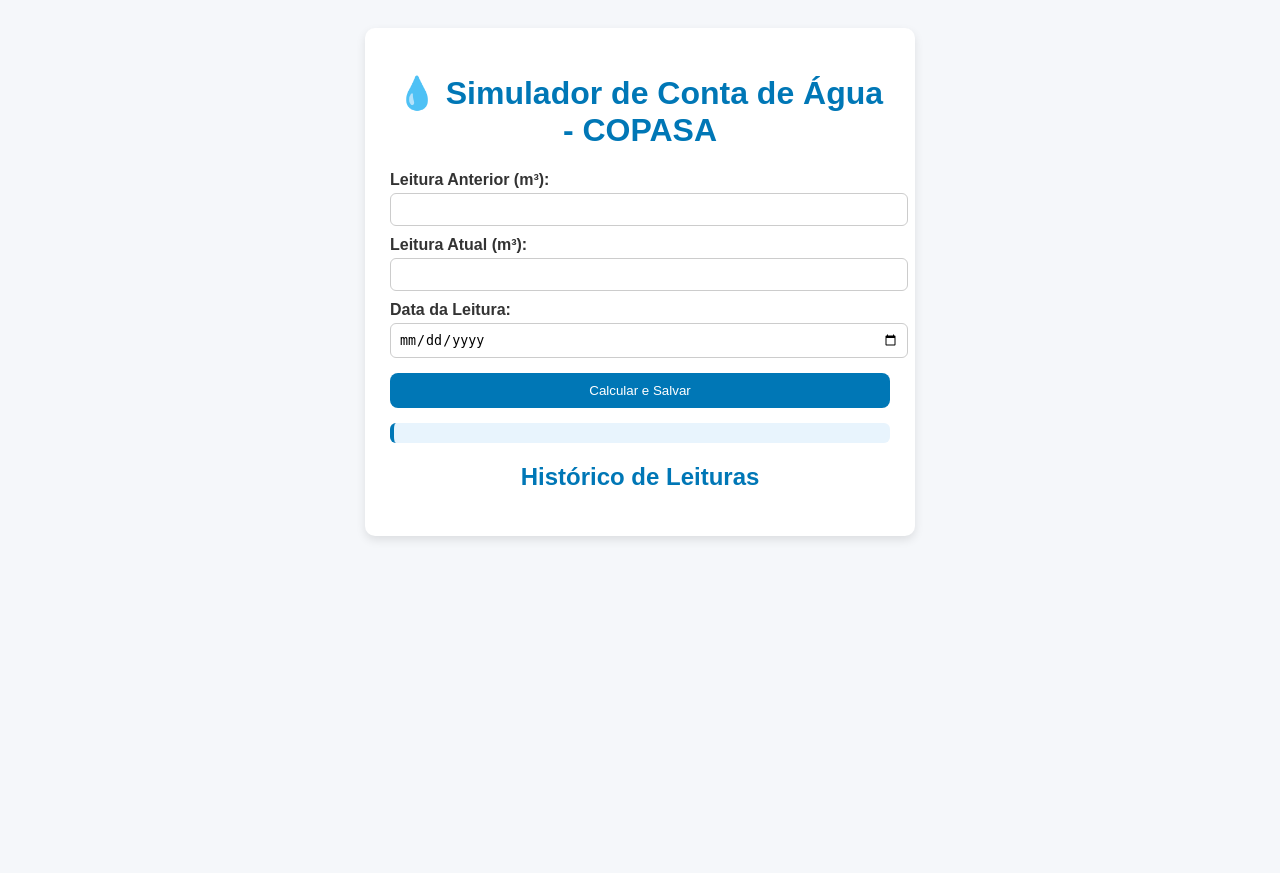
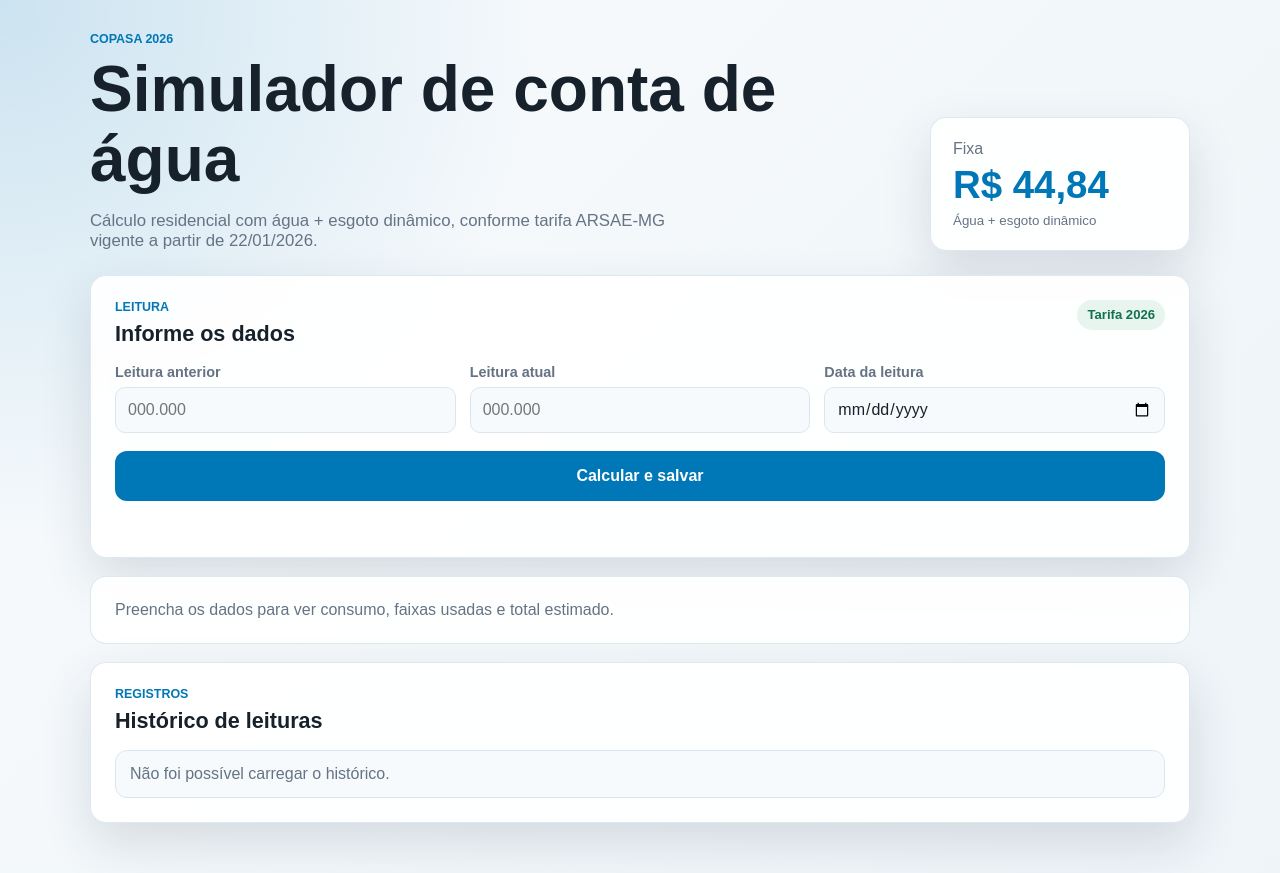
Before and after one commit to LuizG-SR/luizg-sr.github.io, a PHP site: page /agua_apto/index.html in a window 1280 px wide. Before the commit the page ends 540 px from the top, so only its background shows below. Run offline with PHP 8.4, Linux system fonts and the light colour scheme; some libraries are stand-ins or nearby versions.

Commit message:
Atualiza simulador de agua COPASA

```diff
--- a/agua_apto/index.html
+++ b/agua_apto/index.html
@@ -8,26 +8,66 @@
 		<script type="module" src="script.js" defer></script>
 	</head>
 	<body>
-		<div class="container">
-			<h1>💧 Simulador de Conta de Água - COPASA</h1>
+		<main class="app-shell">
+			<section class="hero">
+				<div>
+					<p class="eyebrow">COPASA 2026</p>
+					<h1>Simulador de conta de água</h1>
+					<p class="hero-copy">
+						Cálculo residencial com água + esgoto dinâmico, conforme tarifa ARSAE-MG vigente a
+						partir de 22/01/2026.
+					</p>
+				</div>
+				<div class="tariff-card" aria-label="Resumo tarifário">
+					<span>Fixa</span>
+					<strong>R$ 44,84</strong>
+					<small>Água + esgoto dinâmico</small>
+				</div>
+			</section>
 
-			<div class="input-section">
-				<label>Leitura Anterior (m³):</label>
-				<input type="number" id="leituraAnterior" step="0.001" />
+			<section class="panel calculator-panel" aria-labelledby="form-title">
+				<div class="panel-header">
+					<div>
+						<p class="eyebrow">Leitura</p>
+						<h2 id="form-title">Informe os dados</h2>
+					</div>
+					<span class="status-pill">Tarifa 2026</span>
+				</div>
 
-				<label>Leitura Atual (m³):</label>
-				<input type="number" id="leituraAtual" step="0.001" />
+				<div class="input-grid">
+					<label>
+						<span>Leitura anterior</span>
+						<input type="number" id="leituraAnterior" step="0.001" min="0" placeholder="000.000" />
+					</label>
 
-				<label>Data da Leitura:</label>
-				<input type="date" id="dataLeitura" />
+					<label>
+						<span>Leitura atual</span>
+						<input type="number" id="leituraAtual" step="0.001" min="0" placeholder="000.000" />
+					</label>
 
-				<button id="calcular">Calcular e Salvar</button>
-			</div>
+					<label>
+						<span>Data da leitura</span>
+						<input type="date" id="dataLeitura" />
+					</label>
+				</div>
 
-			<div id="resultado"></div>
+				<button id="calcular" class="primary-button">Calcular e salvar</button>
+				<p id="firebaseStatus" class="helper-text"></p>
+			</section>
 
-			<h2>Histórico de Leituras</h2>
-			<ul id="historico"></ul>
-		</div>
+			<section id="resultado" class="panel result-panel empty">
+				<p>Preencha os dados para ver consumo, faixas usadas e total estimado.</p>
+			</section>
+
+			<section class="panel history-panel" aria-labelledby="history-title">
+				<div class="panel-header">
+					<div>
+						<p class="eyebrow">Registros</p>
+						<h2 id="history-title">Histórico de leituras</h2>
+					</div>
+				</div>
+				<ul id="historico" class="history-list"></ul>
+			</section>
+		</main>
 	</body>
 </html>
--- a/agua_apto/style.css
+++ b/agua_apto/style.css
@@ -1,72 +1,354 @@
-body {
-	font-family: Arial, sans-serif;
-	background: #f5f7fa;
-	color: #333;
-	display: flex;
-	justify-content: center;
-	padding: 20px;
+:root {
+	--bg: #eef4f8;
+	--surface: #ffffff;
+	--surface-soft: #f6fafc;
+	--text: #17212b;
+	--muted: #657384;
+	--line: #dbe6ee;
+	--primary: #0077b6;
+	--primary-dark: #005f8a;
+	--accent: #15a36b;
+	--warn: #9a6700;
+	--error: #b42318;
+	--shadow: 0 20px 50px rgba(33, 53, 71, 0.14);
+	--radius: 16px;
 }
 
-.container {
-	background: white;
-	padding: 25px;
-	border-radius: 10px;
-	box-shadow: 0 4px 10px rgba(0, 0, 0, 0.1);
-	width: 90%;
-	max-width: 500px;
+* {
+	box-sizing: border-box;
+}
+
+body {
+	margin: 0;
+	min-height: 100vh;
+	font-family: Arial, Helvetica, sans-serif;
+	background:
+		radial-gradient(circle at top left, rgba(0, 119, 182, 0.18), transparent 34rem),
+		linear-gradient(135deg, #f8fbfd 0%, var(--bg) 100%);
+	color: var(--text);
+}
+
+button,
+input {
+	font: inherit;
+}
+
+.app-shell {
+	width: min(1100px, calc(100% - 32px));
+	margin: 0 auto;
+	padding: 32px 0;
+}
+
+.hero {
+	display: grid;
+	grid-template-columns: minmax(0, 1fr) 260px;
+	gap: 24px;
+	align-items: end;
+	margin-bottom: 24px;
+}
+
+.eyebrow {
+	margin: 0 0 8px;
+	color: var(--primary);
+	font-size: 0.78rem;
+	font-weight: 700;
+	letter-spacing: 0;
+	text-transform: uppercase;
 }
 
 h1,
 h2 {
-	color: #0077b6;
-	text-align: center;
+	margin: 0;
+	line-height: 1.1;
 }
 
-label {
-	font-weight: bold;
-	margin-top: 10px;
+h1 {
+	max-width: 760px;
+	font-size: clamp(2rem, 5vw, 4rem);
+}
+
+h2 {
+	font-size: 1.35rem;
+}
+
+.hero-copy {
+	max-width: 620px;
+	margin: 16px 0 0;
+	color: var(--muted);
+	font-size: 1.05rem;
+}
+
+.tariff-card,
+.panel {
+	background: rgba(255, 255, 255, 0.92);
+	border: 1px solid rgba(219, 230, 238, 0.9);
+	box-shadow: var(--shadow);
+	backdrop-filter: blur(10px);
+}
+
+.tariff-card {
+	padding: 22px;
+	border-radius: var(--radius);
+}
+
+.tariff-card span,
+.tariff-card small {
 	display: block;
+	color: var(--muted);
+}
+
+.tariff-card strong {
+	display: block;
+	margin: 8px 0;
+	font-size: 2.4rem;
+	line-height: 1;
+	color: var(--primary);
+}
+
+.panel {
+	padding: 24px;
+	border-radius: var(--radius);
+	margin-bottom: 18px;
+}
+
+.panel-header {
+	display: flex;
+	gap: 16px;
+	align-items: flex-start;
+	justify-content: space-between;
+	margin-bottom: 18px;
+}
+
+.status-pill {
+	display: inline-flex;
+	align-items: center;
+	min-height: 30px;
+	padding: 6px 10px;
+	border-radius: 999px;
+	background: #e7f5ee;
+	color: #11724d;
+	font-size: 0.82rem;
+	font-weight: 700;
+	white-space: nowrap;
+}
+
+.input-grid {
+	display: grid;
+	grid-template-columns: repeat(3, minmax(0, 1fr));
+	gap: 14px;
+}
+
+label span {
+	display: block;
+	margin-bottom: 7px;
+	color: var(--muted);
+	font-size: 0.9rem;
+	font-weight: 700;
 }
 
 input {
 	width: 100%;
-	padding: 8px;
-	margin-top: 4px;
-	border: 1px solid #ccc;
-	border-radius: 6px;
+	min-height: 46px;
+	padding: 10px 12px;
+	border: 1px solid var(--line);
+	border-radius: 10px;
+	background: var(--surface-soft);
+	color: var(--text);
+	outline: none;
+	transition:
+		border-color 0.18s ease,
+		box-shadow 0.18s ease,
+		background 0.18s ease;
 }
 
-button {
-	background: #0077b6;
-	color: white;
-	padding: 10px 15px;
-	border: none;
-	border-radius: 8px;
-	margin-top: 15px;
-	width: 100%;
-	cursor: pointer;
+input:focus {
+	border-color: var(--primary);
+	background: #fff;
+	box-shadow: 0 0 0 4px rgba(0, 119, 182, 0.12);
 }
 
-button:hover {
-	background: #005f8a;
+.primary-button {
+	width: 100%;
+	min-height: 50px;
+	margin-top: 18px;
+	border: 0;
+	border-radius: 12px;
+	background: var(--primary);
+	color: #fff;
+	font-weight: 800;
+	cursor: pointer;
+	transition:
+		background 0.18s ease,
+		transform 0.18s ease;
 }
 
-#resultado {
-	background: #e8f4fd;
-	border-left: 4px solid #0077b6;
-	padding: 10px;
-	margin-top: 15px;
-	border-radius: 6px;
+.primary-button:hover {
+	background: var(--primary-dark);
+	transform: translateY(-1px);
 }
 
-#historico {
-	list-style: none;
-	padding: 0;
+.helper-text {
+	min-height: 20px;
+	margin: 12px 0 0;
+	color: var(--muted);
+	font-size: 0.9rem;
 }
 
-#historico li {
-	background: #f0f0f0;
-	padding: 8px;
-	margin: 6px 0;
-	border-radius: 6px;
+.helper-text[data-type='success'] {
+	color: var(--accent);
 }
+
+.helper-text[data-type='warn'] {
+	color: var(--warn);
+}
+
+.helper-text[data-type='error'] {
+	color: var(--error);
+}
+
+.result-panel.empty {
+	color: var(--muted);
+	box-shadow: none;
+}
+
+.result-panel.empty p {
+	margin: 0;
+}
+
+.result-summary {
+	display: grid;
+	grid-template-columns: repeat(2, minmax(0, 1fr));
+	gap: 14px;
+	margin-bottom: 18px;
+}
+
+.result-summary div {
+	padding: 18px;
+	border-radius: 14px;
+	background: var(--surface-soft);
+	border: 1px solid var(--line);
+}
+
+.result-summary span {
+	display: block;
+	margin-bottom: 8px;
+	color: var(--muted);
+	font-size: 0.9rem;
+	font-weight: 700;
+}
+
+.result-summary strong {
+	display: block;
+	font-size: 1.8rem;
+	color: var(--primary);
+	line-height: 1.1;
+}
+
+.table-wrap {
+	width: 100%;
+	overflow-x: auto;
+	border: 1px solid var(--line);
+	border-radius: 14px;
+}
+
+table {
+	width: 100%;
+	min-width: 620px;
+	border-collapse: collapse;
+	background: #fff;
+}
+
+th,
+td {
+	padding: 12px 14px;
+	text-align: left;
+	border-bottom: 1px solid var(--line);
+}
+
+th {
+	background: #eaf4fa;
+	color: #315064;
+	font-size: 0.85rem;
+	text-transform: uppercase;
+	letter-spacing: 0;
+}
+
+tfoot td {
+	font-weight: 700;
+	background: #fbfdfe;
+}
+
+.total-row td {
+	color: #fff;
+	background: var(--primary);
+	border-bottom: 0;
+}
+
+.history-list {
+	display: grid;
+	gap: 10px;
+	margin: 0;
+	padding: 0;
+	list-style: none;
+}
+
+.history-list li {
+	display: grid;
+	grid-template-columns: 1fr auto auto;
+	gap: 14px;
+	align-items: center;
+	padding: 14px;
+	border: 1px solid var(--line);
+	border-radius: 12px;
+	background: var(--surface-soft);
+}
+
+.history-list span {
+	color: var(--muted);
+}
+
+.history-list strong {
+	color: var(--text);
+}
+
+.history-list em {
+	color: var(--primary);
+	font-style: normal;
+	font-weight: 800;
+}
+
+.history-list .history-empty {
+	display: block;
+	color: var(--muted);
+}
+
+@media (max-width: 760px) {
+	.app-shell {
+		width: min(100% - 24px, 1100px);
+		padding: 22px 0;
+	}
+
+	.hero,
+	.input-grid,
+	.result-summary,
+	.history-list li {
+		grid-template-columns: 1fr;
+	}
+
+	.panel {
+		padding: 18px;
+	}
+
+	.panel-header {
+		display: block;
+	}
+
+	.status-pill {
+		margin-top: 12px;
+	}
+
+	.tariff-card strong,
+	.result-summary strong {
+		font-size: 1.8rem;
+	}
+}
```
Also changed, not shown: agua_apto/script.js (+138 -73 lines), 1 other file.
